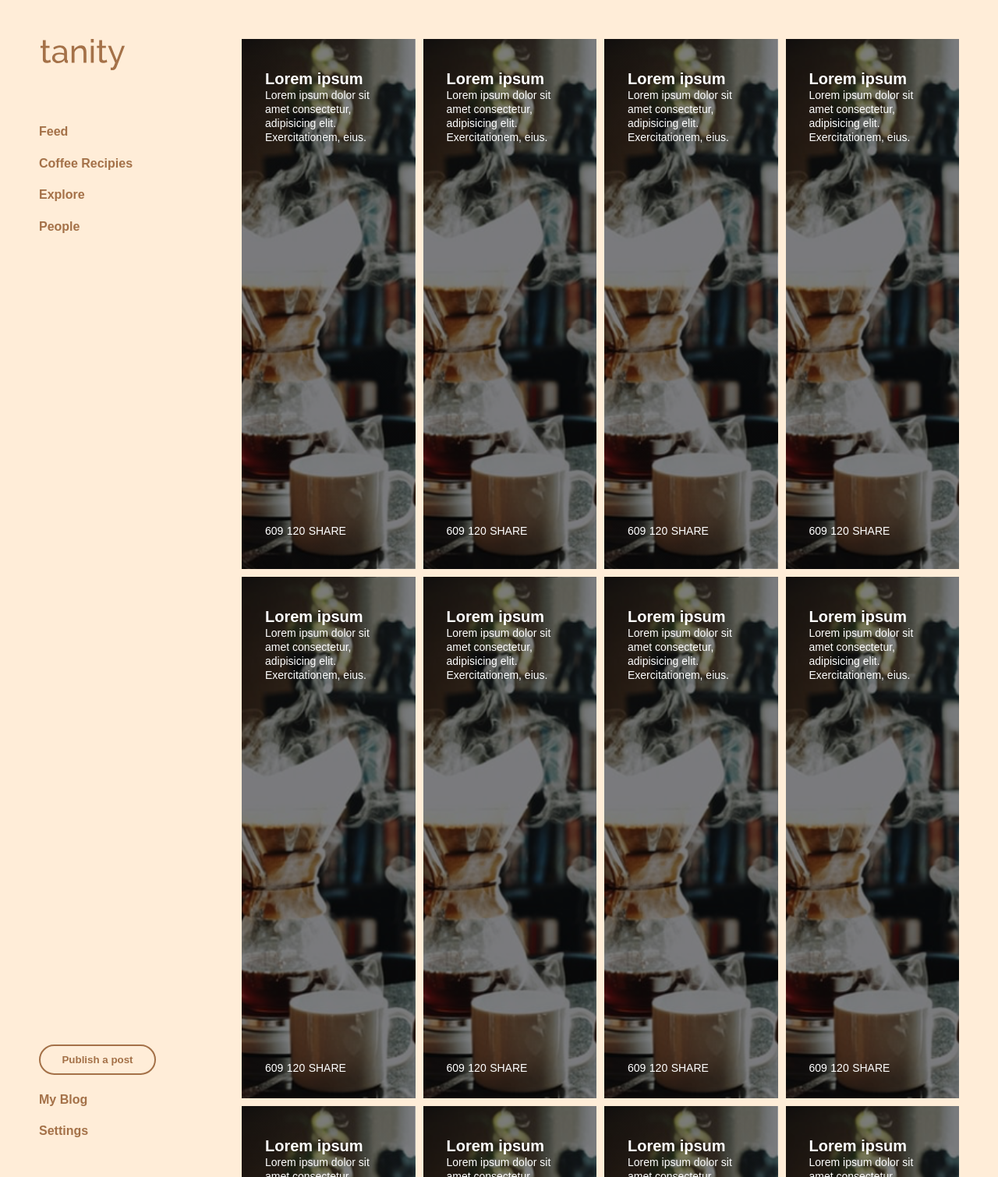
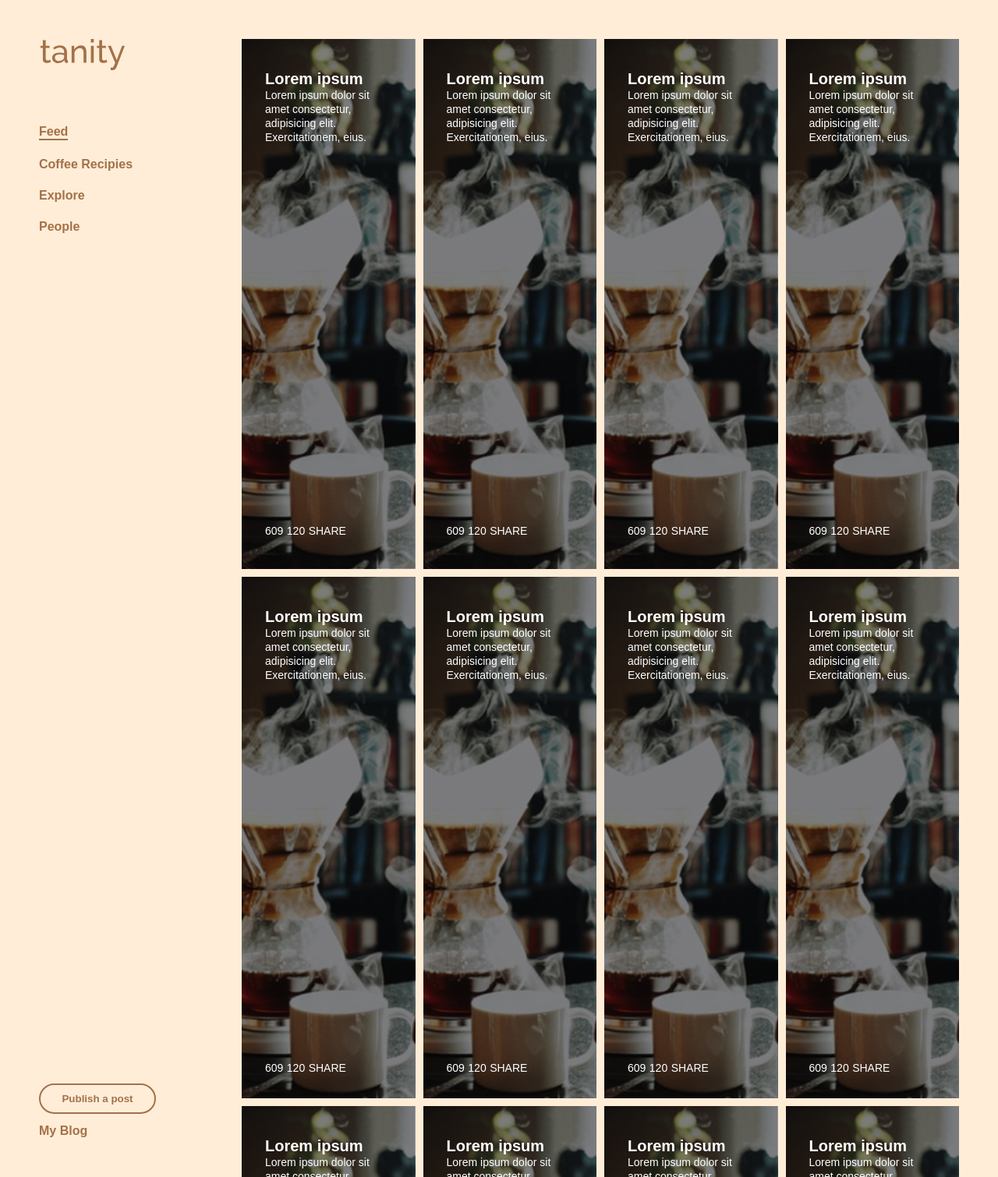
Before and after one commit to pnkvch/coffee-society, a PHP site: page /feed in a window 1280 px wide. Shown: the whole page at 78% size. Run offline with PHP 8.4, Linux system fonts and the light colour scheme.

Commit message:
added active item to sidebar

```diff
--- a/public/css/feed.css
+++ b/public/css/feed.css
@@ -27,6 +27,7 @@
 
 .card {
   height: 50%;
+  cursor: pointer;
   display: flex;
   flex-direction: column;
   justify-content: space-between;
@@ -35,6 +36,11 @@
   background-size: cover;
   background-position: center;
   color: var(--secondary-text-color);
+  transition: 0.2s linear;
+}
+
+.card:hover {
+  transform: scale(1.02);
 }
 
 .card h5 {
--- a/public/css/sidebar.css
+++ b/public/css/sidebar.css
@@ -28,7 +28,18 @@
   justify-content: space-between;
 }
 
+.sidebar a {
+  display: inline;
+  color: inherit;
+  text-decoration: none;
+  width: fit-content;
+}
+
 .lower-sidebar {
-  height: 120px;
+  height: 70px;
   justify-content: space-between;
 }
+
+.active {
+  border-bottom: 2px solid;
+}
--- a/public/views/sidebar.php
+++ b/public/views/sidebar.php
@@ -3,16 +3,15 @@
     <div class="upper-sidebar">
       <img class="logo-sidebar" src="public/images/logo.svg" />
       <div class="links">
-        <a>Feed</a>
-        <a>Coffee Recipies</a>
-        <a>Explore</a>
-        <a>People</a>
+        <a href="/feed" class="active">Feed</a>
+        <a href="/recipies">Coffee Recipies</a>
+        <a href="/explore">Explore</a>
+        <a href="/people">People</a>
       </div>
     </div>
     <div class="lower-sidebar">
       <button class="button">Publish a post</button>
-      <a>My Blog</a>
-      <a>Settings</a>
+      <a href="/blog">My Blog</a>
     </div>
   </aside>
 </div>
```
